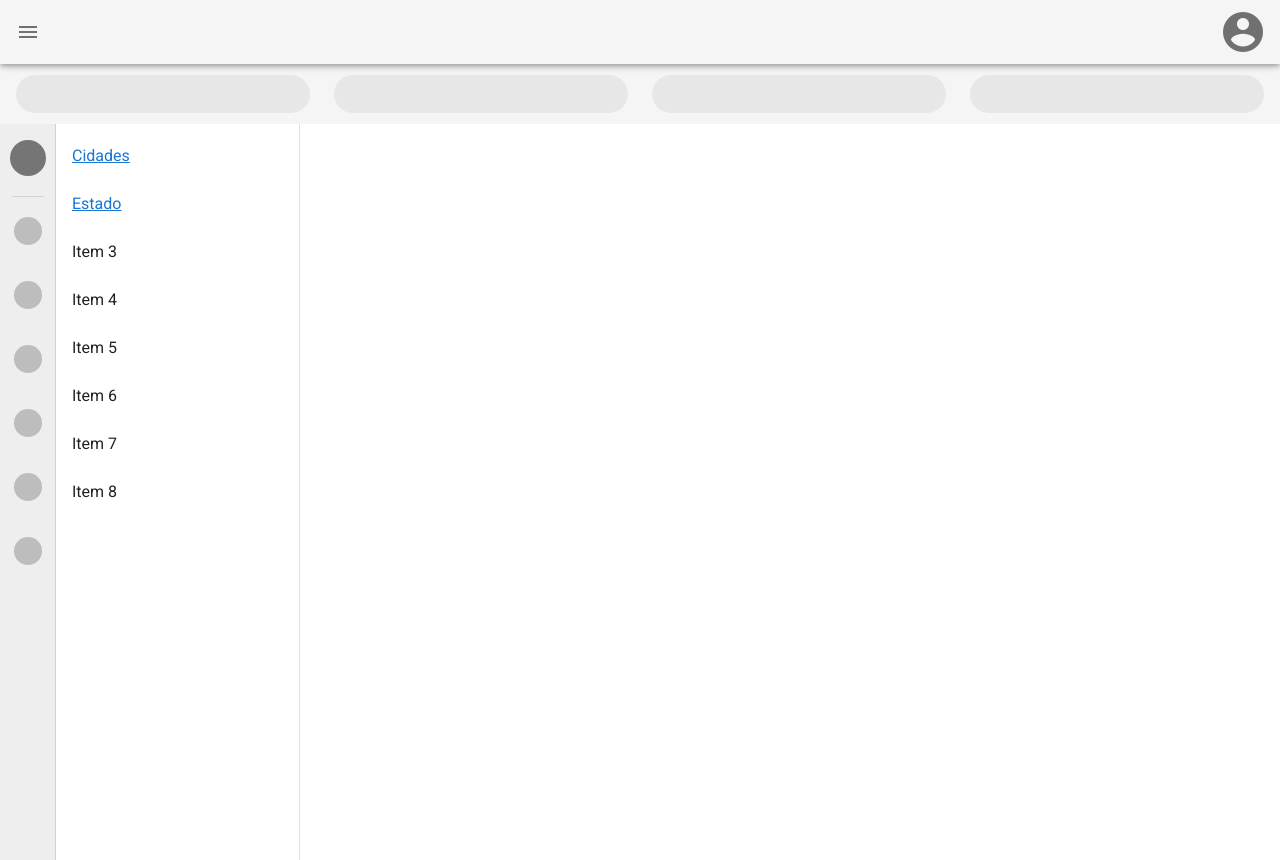
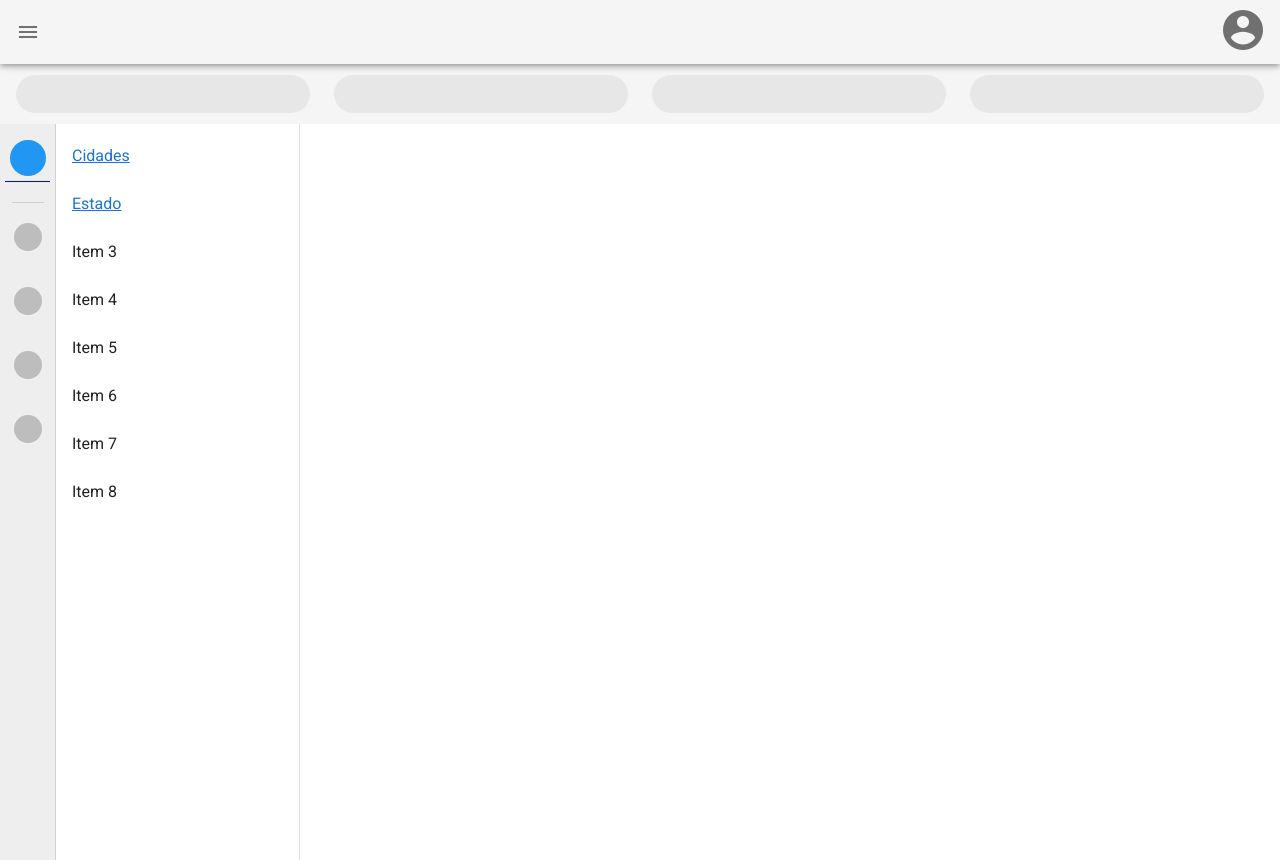
Before and after one commit to marlof2/vue-cli, a Vue app: page /login in a window 1280 px wide. Built offline with nearby package versions, Linux system fonts and the light colour scheme.

Commit message:
adiciona icone ativo no menu

```diff
--- a/src/components/Template/sidebar.vue
+++ b/src/components/Template/sidebar.vue
@@ -8,17 +8,16 @@
     >
       <v-avatar
         class="d-block text-center mx-auto mt-4"
-        color="grey darken-1"
+        :color="isActive ? 'blue' : `grey darken-1`"
         size="36"
-      ></v-avatar>
-
+        @click="toggleActive"
+      />
+      <div :class="{'active-icon': isActive}" class="inactive-icon"/>
       <v-divider class="mx-3 my-5"></v-divider>
 
       <v-avatar
-        v-for="n in 6"
+        v-for="n in 4"
         :key="n"
-        :class="{ active: activeIcon(n) }"
-        @click="activeIcon(n)"
         class="d-block text-center mx-auto mb-9"
         color="grey lighten-1"
         size="28"
@@ -53,18 +52,31 @@
 export default {
   data() {
     return {
-      isActive: -1,
-      isActiveStyle: {
-        marginLeft: "30px",
-      },
+      isActive: true,
       drawer: true,
     };
   },
   methods: {
-    activeIcon(index) {
-      console.log(index)
-      this.isActive = index;
-    },
+    toggleActive() {
+      this.isActive = !this.isActive;
+    }
   },
 };
 </script>
+
+<style>
+.v-avatar{
+  margin-bottom: 5px;
+}
+
+.active-icon {
+  width: 80%;
+  height: .5px;
+  margin: 5px 5px 0;
+  background-color: blue;
+}
+
+.inactive-icon {
+  height: .5px;
+}
+</style>
```
